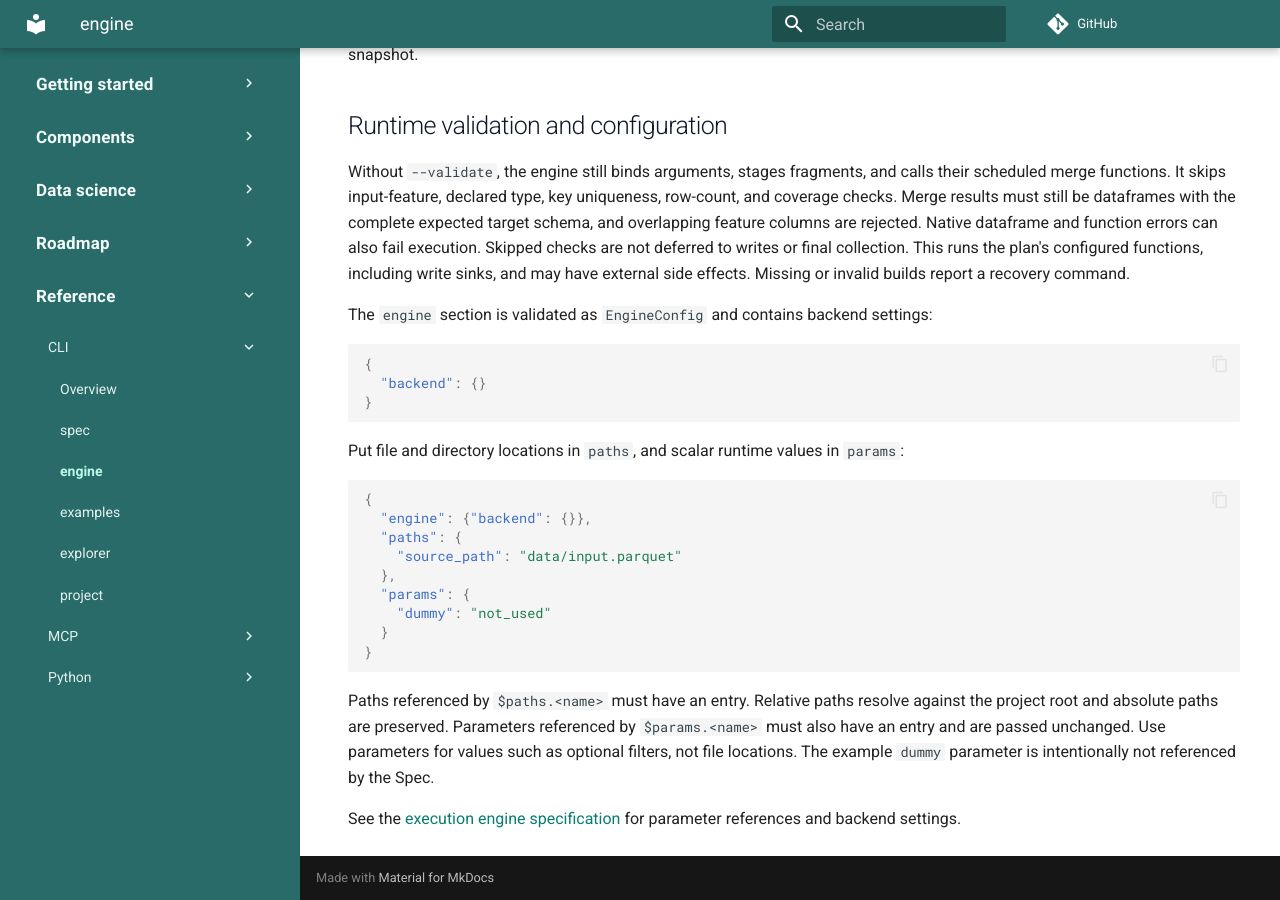
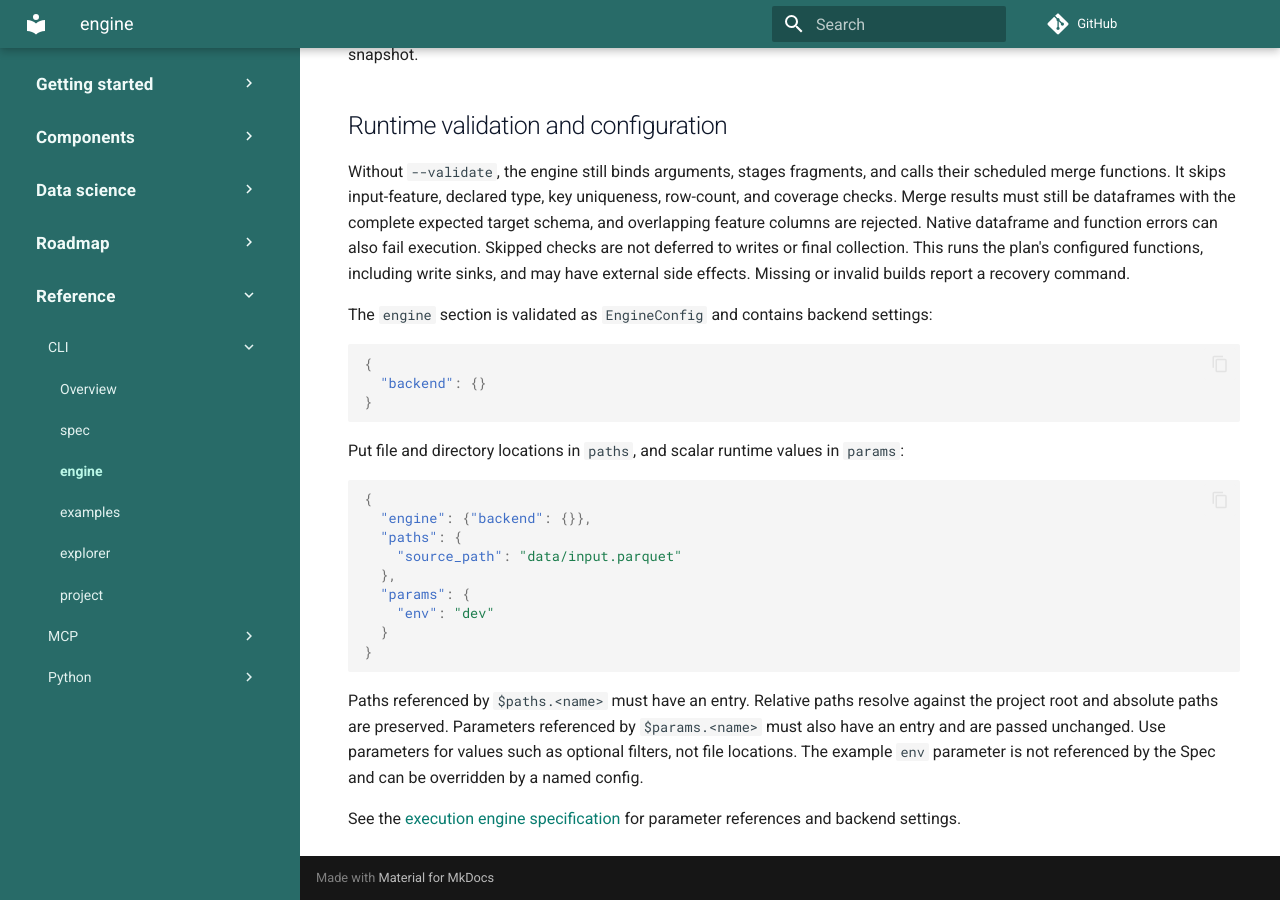
Before and after one commit to uptimely-ai/uptimely-core, an MkDocs documentation site: the page built from docs/reference/cli/engine.md, in a window 1280 px wide and 900 px high, scrolled down 2657 px. Built offline with MkDocs 1.6.1 and Material for MkDocs 9.7.7, drawn with Linux system fonts in a browser that asks for light colours; comment, search, counter and statistics services are not loaded.

Commit message:
Add params override to example project

````diff
--- a/docs/reference/cli/engine.md
+++ b/docs/reference/cli/engine.md
@@ -146,7 +146,7 @@ Put file and directory locations in `paths`, and scalar runtime values in
     "source_path": "data/input.parquet"
   },
   "params": {
-    "dummy": "not_used"
+    "env": "dev"
   }
 }
 ```
@@ -155,7 +155,8 @@ Paths referenced by `$paths.<name>` must have an entry. Relative paths resolve
 against the project root and absolute paths are preserved. Parameters referenced
 by `$params.<name>` must also have an entry and are passed unchanged. Use
 parameters for values such as optional filters, not file locations. The example
-`dummy` parameter is intentionally not referenced by the Spec.
+`env` parameter is not referenced by the Spec and can be overridden by a named
+config.
 
 See the [execution engine specification](../../architecture/engine.md) for parameter
 references and backend settings.
````
Also changed, not shown: docs/getting-started/tutorial.md (+1 -0 lines), example/README.md (+1 -0 lines), 2 other files.
